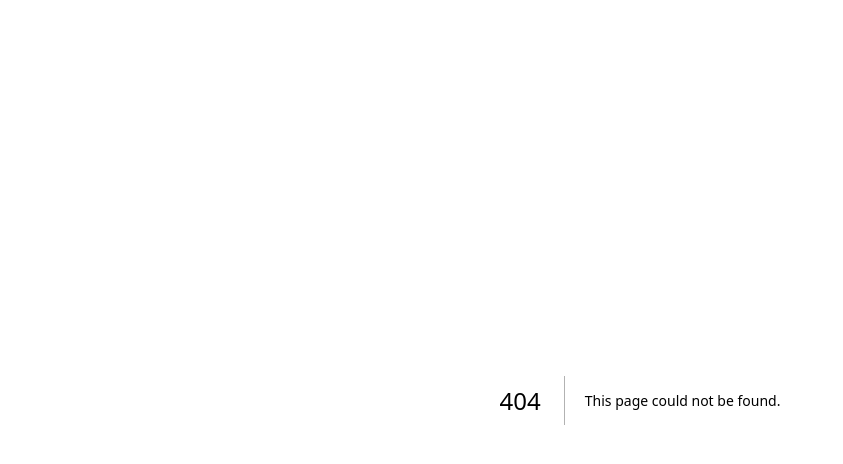
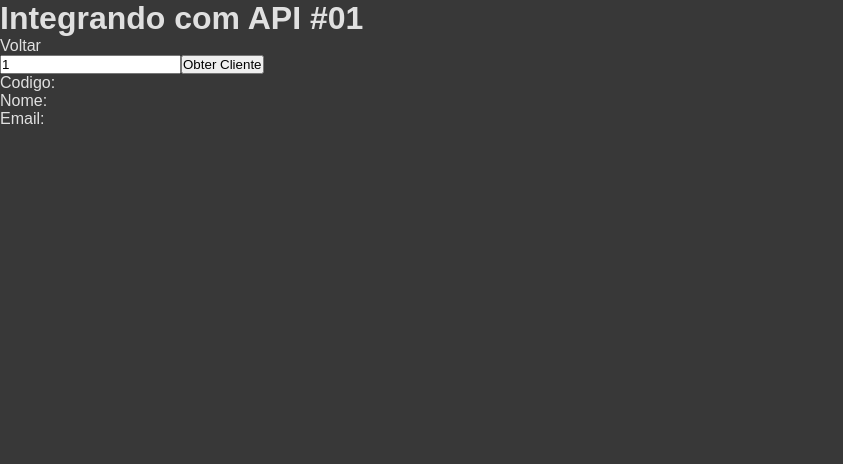
Before and after one commit to LucasGabrielFaustinoDaSilva/Estudo_next.JS, a Next.js app in the folder aulao_nexjs/fundamentos/: page /integracao_1 in a window 1280 px wide. Before the commit this address had no page. Shown: the top 464 px of the page, without its empty margins (0-843 px from the left). Built offline with nearby package versions, Linux system fonts and the light colour scheme.

Commit message:
Aprendi a fazer integração com api e estou na aula de pre-rederização

```diff
--- a/aulao_nexjs/fundamentos/src/components/Navegador.jsx
+++ b/aulao_nexjs/fundamentos/src/components/Navegador.jsx
@@ -2,7 +2,7 @@
 import Link from "next/link"
 export default function Navegador(props){
   return(
-    <Link href={props.destino}>
+    <Link href={props.destino} passHref>
        <div className={styles.navegador} style={{
         backgroundColor: props.cor ?? "dodgerblue"
        }}>
--- /dev/null
+++ b/aulao_nexjs/fundamentos/src/pages/api/clientes/[codigo].js
@@ -0,0 +1,8 @@
+export default function handler(req, res){
+  const codigo = req.query.codigo
+  res.status(200).json({
+    id: codigo ,
+    nome: `Maria ${codigo}`,
+    email: `maria${codigo}@email.com`
+  })
+}
--- a/aulao_nexjs/fundamentos/src/pages/api/hello.js
+++ b/aulao_nexjs/fundamentos/src/pages/api/hello.js
@@ -4,6 +4,6 @@
   res.status(200).json({ name: "Teste API",
   metodo: req.method,
   nome: req.query.nome,
-  idade: req.query.idade
+  idade: +req.query.idade
   });
 }
--- a/aulao_nexjs/fundamentos/src/pages/index.jsx
+++ b/aulao_nexjs/fundamentos/src/pages/index.jsx
@@ -15,6 +15,7 @@
       <Navegador texto="Navegação #01" destino="/navegacao" cor="#18d818ff"/>
       <Navegador texto="Navegação #02" destino="/cliente/sp/123" cor="#c4d80cff"/>
       <Navegador texto="Componente com Estado" destino="/estado" cor="#d80699ff"/>
+      <Navegador texto="Integração com api 1" destino="/integracao_1" cor="#0f134dff"/>
 
     </div>
   )
--- /dev/null
+++ b/aulao_nexjs/fundamentos/src/pages/integracao_1.jsx
@@ -0,0 +1,36 @@
+import Layout from "@/components/Layout"
+import { useState } from "react"
+
+export default function Integracao(){
+
+  const[codigo, setCodigo] = useState(1)
+  const[cliente, setCliente] = useState({})
+
+
+
+    async function obterCliente(){
+       const resp = await fetch(`http://localhost:3000/api/clientes/${codigo}`)
+       const dados = await resp.json()
+       setCliente(dados)
+
+  // fetch (`http://localhost:3000/api/clientes/${codigo}`)
+  //   .then(resp => resp.json())
+  //   .then(dados => setCliente(dados))
+  //
+  }
+
+  return(
+    <Layout titulo="Integrando com API #01">
+      <div>
+        <input type="number" value={codigo}
+          onChange={e => setCodigo(e.target.value)}/>
+        <button onClick={obterCliente}>Obter Cliente</button>
+      </div>
+      <ul>
+        <li>Codigo:{cliente.id}</li>
+        <li>Nome:{cliente.nome}</li>
+        <li>Email:{cliente.email}</li>
+      </ul>
+    </Layout>
+  )
+}
```
